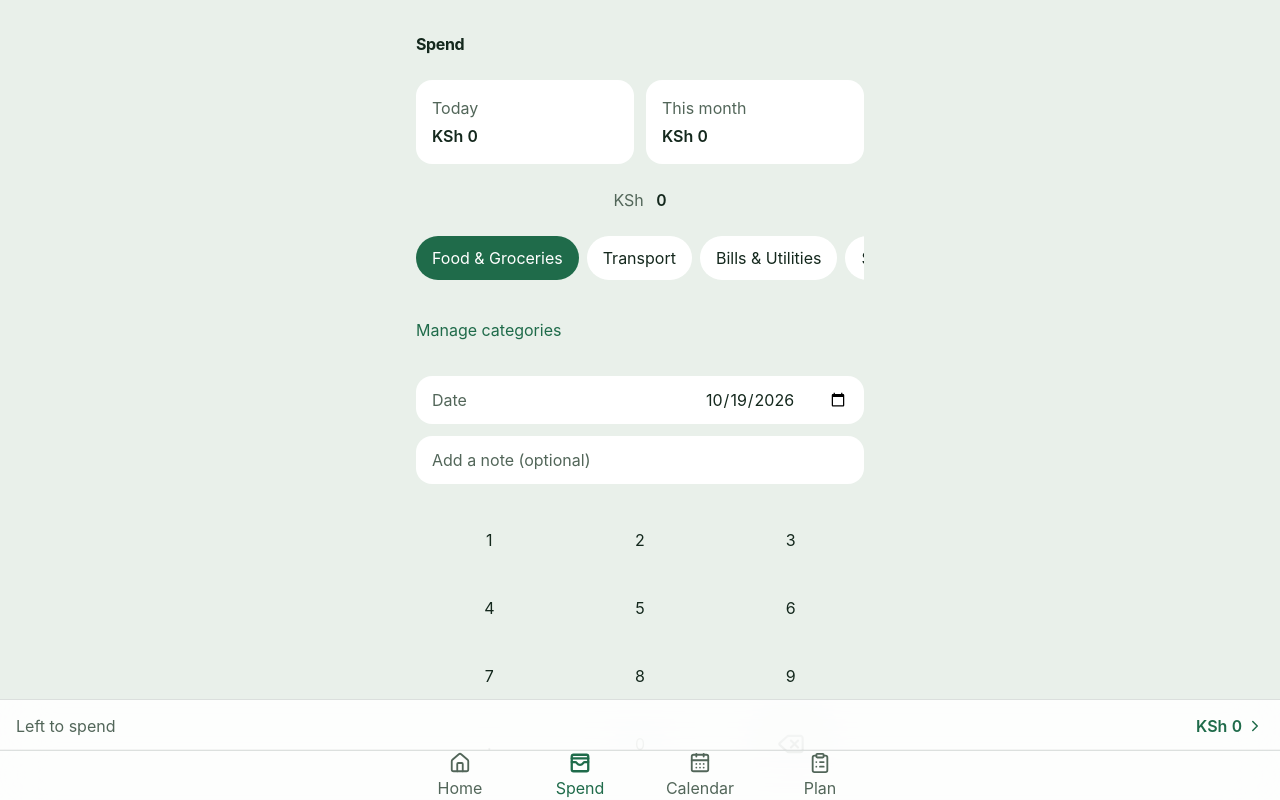
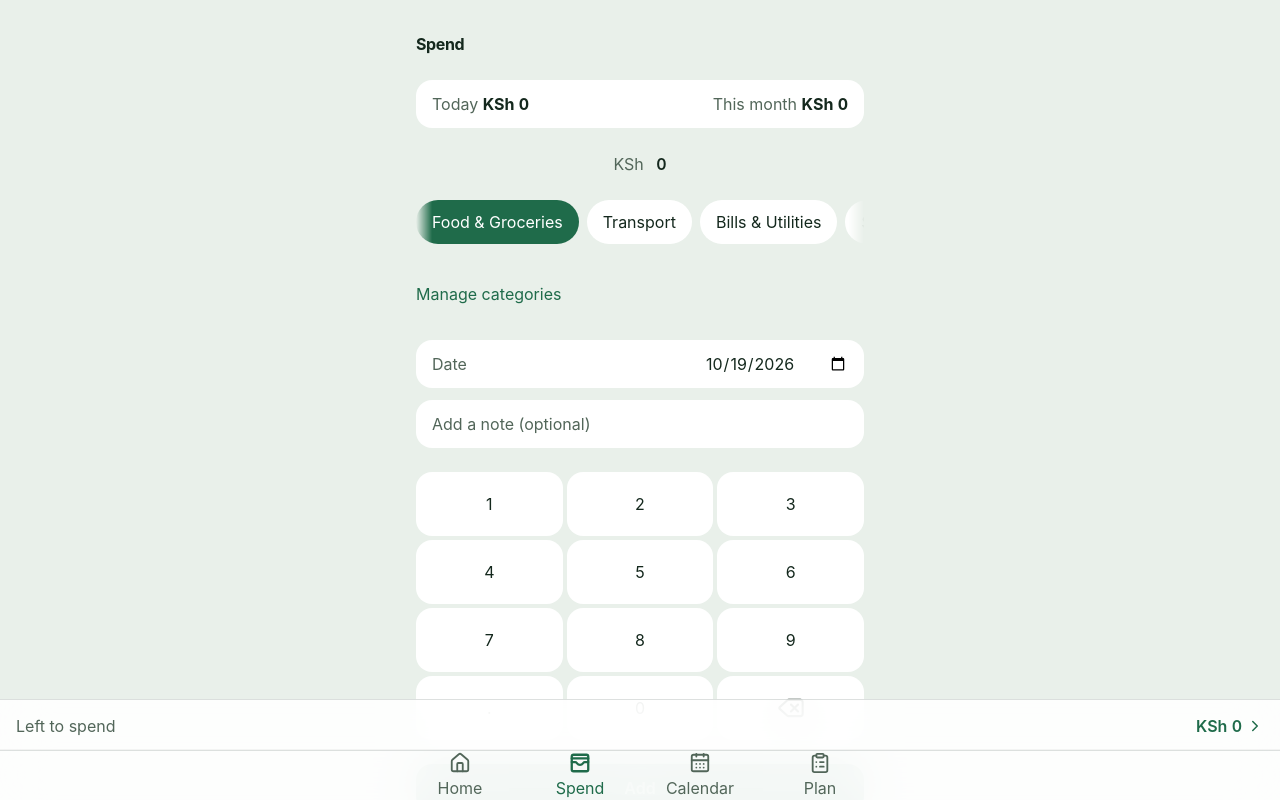
Before and after one commit to Michael-Franklyn-MDF/salary-planner, a React (Vite) app: page / in a window 1280 px wide. Both pictures are taken after a click on the button "Add spend". Shown: the top 800 px of the page. Built offline with nearby package versions, Linux system fonts and the light colour scheme.

Commit message:
style: polish Spend entry screen
Co-authored-by: Copilot <223556219+Copilot@users.noreply.github.com>

```diff
--- a/src/features/spend/Keypad.tsx
+++ b/src/features/spend/Keypad.tsx
@@ -14,7 +14,7 @@ export function Keypad({ onKeyPress }: KeypadProps) {
           key={key}
           type="button"
           aria-label={key === '.' ? 'decimal point' : key === 'backspace' ? 'Backspace' : key}
-          className="flex h-16 items-center justify-center rounded-xl text-keypad transition-opacity active:opacity-50 motion-reduce:transition-none"
+          className="flex h-16 items-center justify-center rounded-2xl bg-surface text-keypad transition-transform active:scale-95 active:opacity-70 motion-reduce:transition-none"
           onClick={() => onKeyPress(key)}
         >
           {key === 'backspace' ? <Delete size={28} strokeWidth={1.8} aria-hidden /> : key}
--- a/src/features/spend/SpendTab.tsx
+++ b/src/features/spend/SpendTab.tsx
@@ -147,15 +147,9 @@ export function SpendTab({ draftAmount, onDraftAmountChange }: SpendTabProps = {
       <h1 className="text-large-title font-bold tracking-tight">Spend</h1>
 
       <div className="flex flex-1 flex-col justify-end gap-6">
-        <div className="grid grid-cols-2 gap-3">
-          <div className="rounded-xl bg-surface p-4">
-            <p className="text-footnote text-muted">Today</p>
-            <p className="mt-1 text-section font-semibold tabular-nums">{formatMoney(todayTotal)}</p>
-          </div>
-          <div className="rounded-xl bg-surface p-4">
-            <p className="text-footnote text-muted">This month</p>
-            <p className="mt-1 text-section font-semibold tabular-nums">{formatMoney(monthTotal)}</p>
-          </div>
+        <div className="flex items-center justify-between rounded-xl bg-surface px-4 py-3 text-subhead">
+          <span><span className="text-muted">Today </span><strong className="tabular-nums">{formatMoney(todayTotal)}</strong></span>
+          <span><span className="text-muted">This month </span><strong className="tabular-nums">{formatMoney(monthTotal)}</strong></span>
         </div>
 
         <div
@@ -167,22 +161,22 @@ export function SpendTab({ draftAmount, onDraftAmountChange }: SpendTabProps = {
           {amount || '0'}
         </div>
 
-        <div aria-label="Categories" className="flex gap-2 overflow-x-auto pb-1">
+        <div className="category-chips" aria-label="Categories">
+          <div className="flex snap-x gap-2 overflow-x-auto px-1 pb-1">
             {state.categories.map((item) => (
               <button
                 key={item.id}
                 type="button"
                 aria-pressed={category === item.id}
-              className={`min-h-11 shrink-0 rounded-full px-4 text-subhead transition-colors motion-reduce:transition-none ${
-                category === item.id
-                  ? 'bg-accent text-white'
-                  : 'bg-surface text-foreground'
+                className={`min-h-11 shrink-0 snap-start rounded-full px-4 text-subhead transition-colors motion-reduce:transition-none ${
+                  category === item.id ? 'bg-accent text-white' : 'bg-surface text-foreground'
                 }`}
                 onClick={() => setCategory(item.id)}
               >
                 {item.name}
               </button>
             ))}
+          </div>
         </div>
         <button type="button" className="min-h-11 text-left text-subhead text-accent" onClick={openCategories}>Manage categories</button>
 
@@ -227,12 +221,10 @@ export function SpendTab({ draftAmount, onDraftAmountChange }: SpendTabProps = {
           ) : (
             Object.entries(groupedEntries).map(([entryDate, entries]) => (
               <ListGroup key={entryDate}>
-                <div className="flex items-center justify-between border-b border-separator px-4 py-3">
+                {entries.length > 1 && <div className="flex items-center justify-between border-b border-separator px-4 py-3">
                   <h3 className="text-subhead font-semibold">{formatShortDate(entryDate)}</h3>
-                  <span className="text-subhead tabular-nums text-muted">
-                    {formatMoney(entries.reduce((sum, item) => sum + item.amount, 0))}
-                  </span>
-                </div>
+                  <span className="text-subhead tabular-nums text-muted">{formatMoney(entries.reduce((sum, item) => sum + item.amount, 0))}</span>
+                </div>}
                 {entries.map((item) => {
                   const itemCategory = state.categories.find((categoryItem) => categoryItem.id === item.category)?.name ?? 'Other'
                   return (
@@ -244,6 +236,7 @@ export function SpendTab({ draftAmount, onDraftAmountChange }: SpendTabProps = {
                     >
                       <span className="min-w-0">
                         <span className="block truncate text-body">{itemCategory}</span>
+                        {entries.length === 1 && <span aria-hidden="true" className="block text-footnote text-muted">{formatShortDate(entryDate)}</span>}
                         {item.note && <span className="block truncate text-footnote text-muted">{item.note}</span>}
                       </span>
                       <span className="ml-4 shrink-0 tabular-nums">{formatMoney(item.amount)}</span>
--- a/src/styles/index.css
+++ b/src/styles/index.css
@@ -202,6 +202,15 @@
   select {
     outline-color: var(--accent);
   }
+
+  .category-chips > div {
+    scrollbar-width: none;
+    mask-image: linear-gradient(to right, transparent, black 1rem, black calc(100% - 1rem), transparent);
+  }
+
+  .category-chips > div::-webkit-scrollbar {
+    display: none;
+  }
 }
 
 #root {
```
Also changed, not shown: 2 other files (tests, documents, lock files or other folders). Lines whose indentation alone changed are shown as unchanged.
